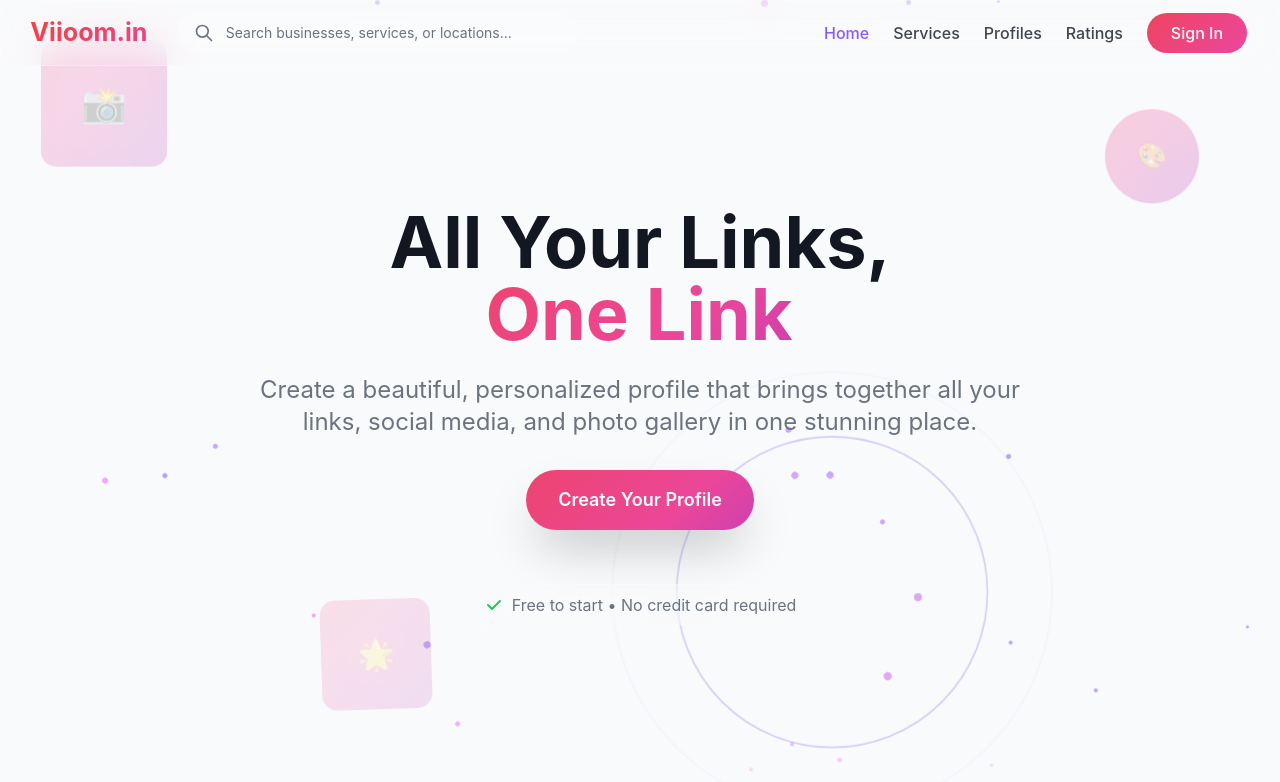
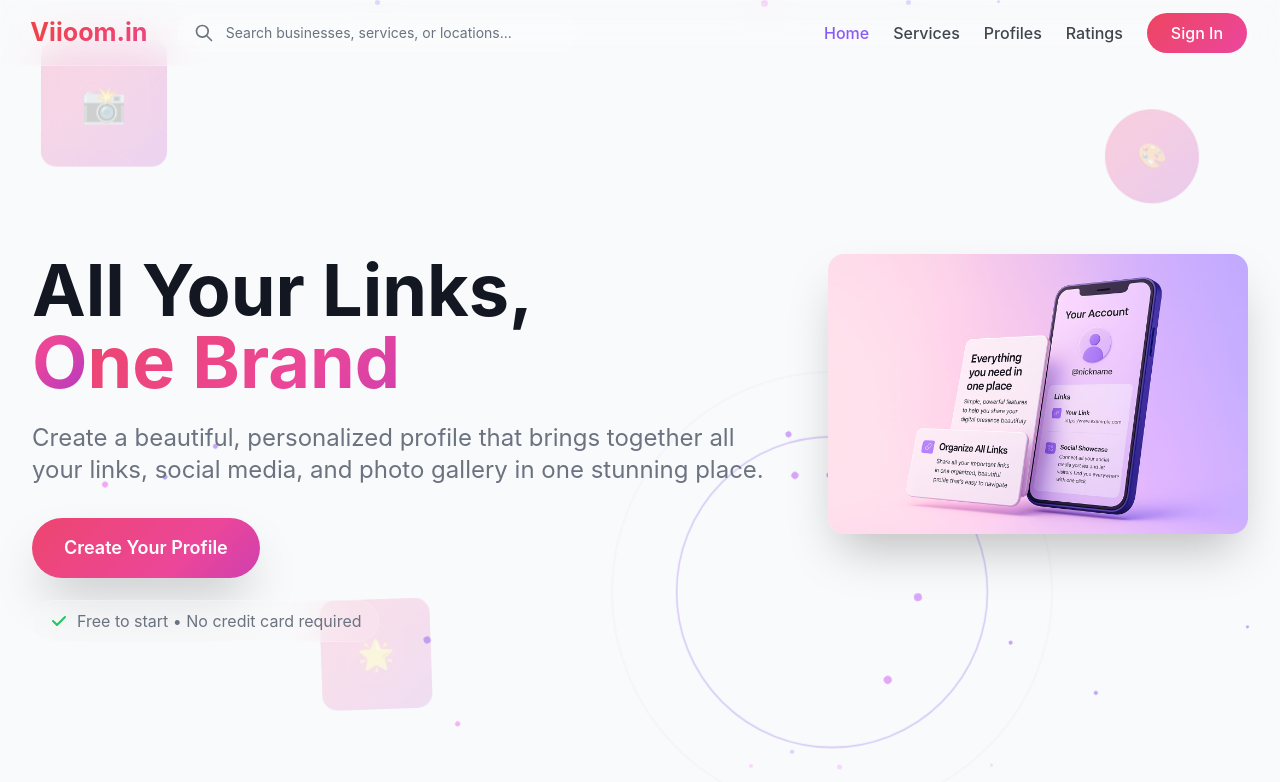
Before and after one commit to myselfpoulomi/Viioom, a React (Vite) app in the folder client/: page / in a window 1280 px wide. Shown: the top 782 px of the page. Built offline with nearby package versions, Linux system fonts and the light colour scheme.

Commit message:
Refactor HeroSection to implement a dynamic typing effect for text display, remove flickering typing caret, and adjust layout for improved visual presentation. Update StatsAndFeaturesSection styling for better integration into the Home page.

```diff
--- a/client/src/components/HeroSection .jsx
+++ b/client/src/components/HeroSection .jsx
@@ -1,45 +1,43 @@
-import { useEffect, useRef } from "react";
+import { useEffect, useState } from "react";
 import { Link } from "react-router-dom";
 import Counter from "./Counter";
 import ParticleSystem from "./ParticleSystem";
 
 const HeroSection = () => {
-  const typingRef = useRef(null);
+  const texts = ["One Profile", "One Link", "One Brand"];
+  const [displayedText, setDisplayedText] = useState("");
+  const [currentIndex, setCurrentIndex] = useState(0);
+  const [isDeleting, setIsDeleting] = useState(false);
 
   useEffect(() => {
-    const texts = ["One Profile", "One Link", "One Brand"];
-    let textIndex = 0;
-    let charIndex = 0;
-    let isDeleting = false;
+    let typingTimeout;
+    const currentFullText = texts[currentIndex];
+    const variableFull = currentFullText.slice(1); // keep the first character static ("O")
+    const isFinishedTyping = displayedText === variableFull;
+    const isFinishedDeleting = displayedText.length === 0;
 
-    const type = () => {
-      const currentText = texts[textIndex];
+    // Determine typing speed
+    const baseSpeed = 90; // ms per character
+    const deleteSpeed = 45; // faster when deleting
+    const pauseAfterTypeMs = 1200; // pause before deleting
+    const pauseAfterDeleteMs = 300; // pause before next word
 
-      if (typingRef.current) {
-        if (isDeleting) {
-          typingRef.current.textContent = currentText.substring(0, charIndex - 1);
-          charIndex--;
-
-          if (charIndex === 0) {
-            isDeleting = false;
-            textIndex = (textIndex + 1) % texts.length;
+    if (!isDeleting && !isFinishedTyping) {
+      typingTimeout = setTimeout(() => {
+        setDisplayedText(variableFull.slice(0, displayedText.length + 1));
+      }, baseSpeed);
+    } else if (!isDeleting && isFinishedTyping) {
+      typingTimeout = setTimeout(() => setIsDeleting(true), pauseAfterTypeMs);
+    } else if (isDeleting && !isFinishedDeleting) {
+      typingTimeout = setTimeout(() => {
+        setDisplayedText(variableFull.slice(0, displayedText.length - 1));
+      }, deleteSpeed);
+    } else if (isDeleting && isFinishedDeleting) {
+      typingTimeout = setTimeout(() => {
+        setIsDeleting(false);
+        setCurrentIndex((prev) => (prev + 1) % texts.length);
+      }, pauseAfterDeleteMs);
     }
-        } else {
-          typingRef.current.textContent = currentText.substring(0, charIndex + 1);
-          charIndex++;
-
-          if (charIndex === currentText.length) {
-            isDeleting = true;
-            setTimeout(type, 2000);
-            return;
-          }
-        }
-      }
-
-      setTimeout(type, isDeleting ? 50 : 100);
-    };
-
-    setTimeout(type, 1000);
 
     // Reveal animations on scroll
     const revealElements = document.querySelectorAll(".scroll-reveal");
@@ -57,12 +55,13 @@ const HeroSection = () => {
     revealElements.forEach((el) => observer.observe(el));
 
     return () => {
+      clearTimeout(typingTimeout);
       revealElements.forEach((el) => observer.unobserve(el));
     };
-  }, []);
+  }, [displayedText, isDeleting, currentIndex]);
 
   return (
-    <section className="pt-24 pb-16 px-4 sm:px-6 lg:px-8 relative overflow-hidden min-h-screen flex items-center">
+    <section className="pt-24 pb-0 px-4 sm:px-6 lg:px-8 relative overflow-hidden min-h-screen flex items-center">
       <ParticleSystem />
 
       {/* Animated Background Elements */}
@@ -93,29 +92,29 @@ const HeroSection = () => {
         </div>
       </div>
 
-      <div className="max-w-7xl mx-auto text-center relative z-10">
+      <div className="max-w-7xl mx-auto text-center md:text-left relative z-10">
+        <div className="flex flex-col md:flex-row items-center md:items-start justify-between gap-10">
+          <div className="flex-1">
             <div className="scroll-reveal">
               <h1 className="text-5xl md:text-7xl font-bold text-foreground mb-6 leading-tight">
                 All Your Links,
                 <br />
-            <span
-              ref={typingRef}
-              className="animated-gradient bg-clip-text text-transparent typing-animation"
-            >
-              One Profile
+                <span className="inline-flex">
+                  <span className="animated-gradient bg-clip-text text-transparent">O</span>
+                  <span className="animated-gradient bg-clip-text text-transparent">{displayedText}</span>
                 </span>
               </h1>
             </div>
 
             <div className="scroll-reveal">
-          <p className="text-xl md:text-2xl text-muted-foreground mb-8 max-w-3xl mx-auto leading-relaxed">
+              <p className="text-xl md:text-2xl text-muted-foreground mb-8 max-w-3xl md:mx-0 mx-auto leading-relaxed">
                 Create a beautiful, personalized profile that brings together all your
                 links, social media, and photo gallery in one stunning place.
               </p>
             </div>
 
             <div className="scroll-reveal">
-          <Link to="/create-profile" className="inline-block magnetic-btn animated-gradient text-primary-foreground px-8 py-4 rounded-full text-lg font-semibold mb-12 transform hover:scale-110 shadow-2xl">
+              <Link to="/create-profile" className="inline-block magnetic-btn animated-gradient text-primary-foreground px-8 py-4 rounded-full text-lg font-semibold mb-4 transform hover:scale-110 shadow-2xl">
                 Create Your Profile
               </Link>
             </div>
@@ -137,6 +136,16 @@ const HeroSection = () => {
               </div>
             </div>
           </div>
+
+          <div className="w-full md:w-auto md:flex-none scroll-reveal">
+            <img
+              src="/banner.jpg"
+              alt="Hero Banner"
+              className="w-72 md:w-96 lg:w-[420px] h-auto rounded-2xl shadow-2xl object-cover"
+            />
+          </div>
+        </div>
+      </div>
     </section>
   );
 };
--- a/client/src/components/StatsAndFeaturesSection.jsx
+++ b/client/src/components/StatsAndFeaturesSection.jsx
@@ -23,7 +23,7 @@ const FeatureCard = ({ icon: Icon, title, description, bg }) => (
 
 const StatsAndFeaturesSection = () => {
   return (
-    <section className="py-20 px-4 sm:px-6 lg:px-8 relative overflow-hidden">
+    <section className="pt-0 pb-12 -mt-2 md:-mt-4 px-4 sm:px-6 lg:px-8 relative overflow-hidden">
       <div className="max-w-6xl mx-auto">
         {/* Top Stats */}
         <div className="grid grid-cols-1 md:grid-cols-3 gap-10 mb-14">
--- a/client/src/index.css
+++ b/client/src/index.css
@@ -168,11 +168,7 @@
     animation: breathing 4s ease-in-out infinite;
   }
 
-  .typing-animation::after {
-    content: '';
-    border-right: 2px solid hsl(var(--primary));
-    animation: blink 1s infinite;
-  }
+  /* typing caret removed to avoid flicker */
 
   .pulse-ring {
     animation: pulse-ring 2s cubic-bezier(0.455, 0.03, 0.515, 0.955) infinite;
@@ -192,6 +188,8 @@
   .counter {
     font-variant-numeric: tabular-nums;
   }
+
+  /* (previous wipe animation helpers kept minimal/no-op to avoid conflicts) */
 }
 
 @keyframes gradientShift {
@@ -221,6 +219,16 @@
   80%, 100% { transform: scale(1.2); opacity: 0; }
 }
 
+@keyframes wipeIn {
+  0% { clip-path: inset(0 100% 0 0); opacity: 0.9; }
+  100% { clip-path: inset(0 0 0 0); opacity: 1; }
+}
+
+@keyframes wipeOut {
+  0% { clip-path: inset(0 0 0 0); opacity: 1; }
+  100% { clip-path: inset(0 100% 0 0); opacity: 0.9; }
+}
+
 @keyframes particleFloat {
   0% { transform: translateY(100vh) rotate(0deg); opacity: 0; }
   10% { opacity: 0.6; }
--- a/client/src/pages/Home.jsx
+++ b/client/src/pages/Home.jsx
@@ -12,7 +12,6 @@ const Home = () => {
       <HeroSection />
       <StatsAndFeaturesSection />
       <CompleteDigitalSolutionsSection />
-
       <WelcomeSection />
       <Footer />
     </div>
```
Also changed, not shown: client/public/banner.jpg (added). Lines whose indentation alone changed are shown as unchanged.
